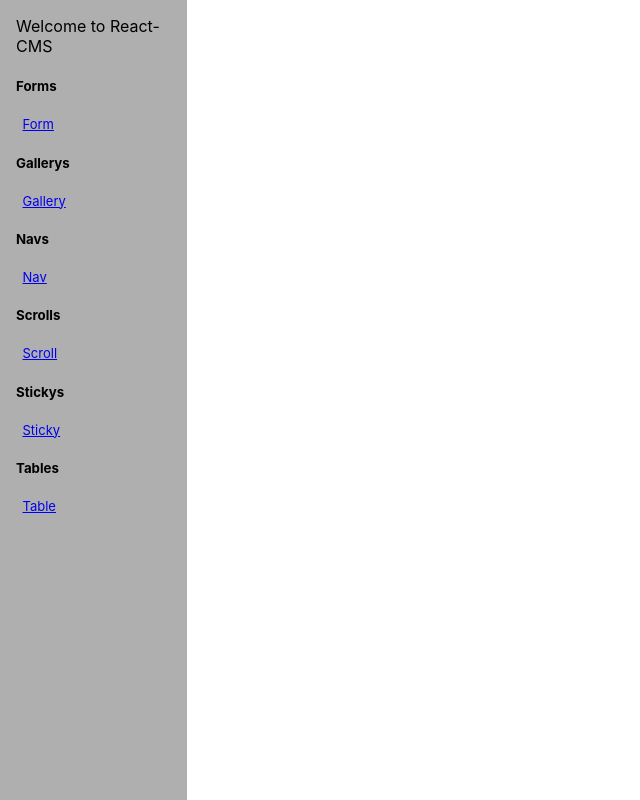
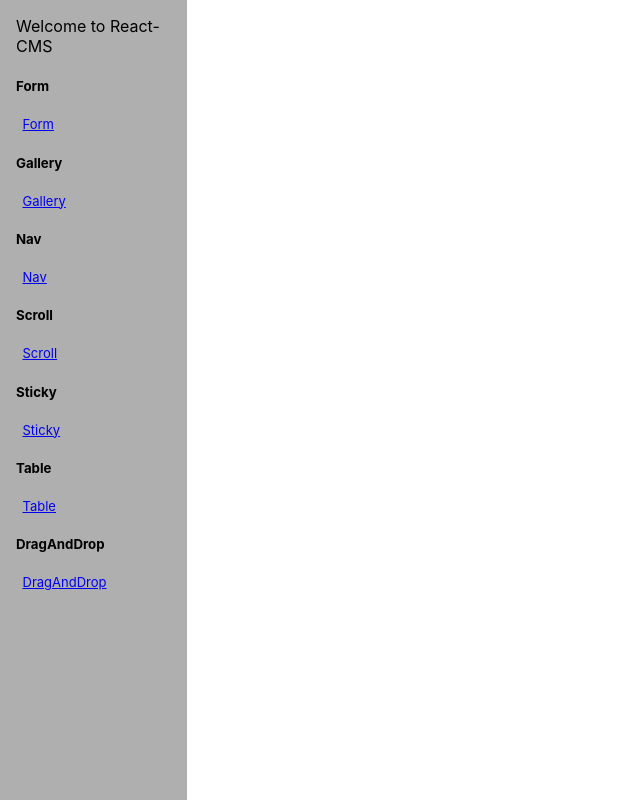
Before and after one commit to marcellerusu/react-components, a React (Create React App) app: page / in a window 1280 px wide. Shown: the whole page, without its empty margins (0-640 px from the left). Built offline with nearby package versions, Linux system fonts and the light colour scheme.

Commit message:
start work on drag and drop

```diff
--- a/src/App.js
+++ b/src/App.js
@@ -1,7 +1,7 @@
-import ComponentGallery from './gallery';
+import ComponentLibrary from './componentLibrary';
 
 function App() {
-  return <ComponentGallery/>;
+  return <ComponentLibrary/>;
 }
 
 export default App;
--- a/src/gallery/index.js
+++ b/src/componentLibrary/index.js
@@ -10,19 +10,19 @@ import NavExample from '../components/nav/example';
 import ScrollExample from '../components/scroll/example';
 import StickyExample from '../components/sticky/example';
 import TableExample from '../components/table/example';
+import DragAndDropExample from '../components/dragAndDrop/example';
 
 const ComponentExamples = new Map([
-  ['FormExample', FormExample],
-  ['GalleryExample', GalleryExample],
+  ['Form', FormExample],
+  ['Gallery', GalleryExample],
   // ['LongListExample', LongListExample],
-  ['NavExample', NavExample],
+  ['Nav', NavExample],
   // ['OverlayExample', OverlayExample],
-  ['ScrollExample', ScrollExample],
-  ['StickyExample', StickyExample],
-  ['TableExample', TableExample]
+  ['Scroll', ScrollExample],
+  ['Sticky', StickyExample],
+  ['Table', TableExample],
+  ['DragAndDrop', DragAndDropExample]
 ]);
-
-const toItemName = key => key.match(/[A-Z][a-z]+/g)[0];
 
 export default () => (
   <Router>
@@ -32,9 +32,9 @@ export default () => (
           Welcome to React-CMS
         </Header>
         {[...ComponentExamples.map(([key]) => (
-          <Section key={`link-to-${key}`} title={toItemName(key) + 's'}>
+          <Section key={`link-to-${key}`} title={key}>
             <Item>
-              <Link to={`/${key}`}>{toItemName(key)}</Link>
+              <Link to={`/${key}`}>{key}</Link>
             </Item>
           </Section>
         )).values()]}
--- /dev/null
+++ b/src/components/dragAndDrop/example.js
@@ -0,0 +1,57 @@
+import {useState} from 'react';
+import styled from 'styled-components';
+
+const List = styled.ul`
+`;
+
+const Item = styled.li`
+`;
+
+const initItems = Array.from({length: 10}, (_, i) => i + 1);
+
+const reorder = (arr, from, to) => {
+  const [item] = arr.splice(from, 1);
+  return [...arr.slice(0, to), item, ...arr.slice(to)];
+};
+
+// TODO: clean up!
+const DragAndDropExample = () => {
+  const [dragging, setDragging] = useState(null);
+  const [dragOver, setDragOver] = useState(null);
+  const [items, setItems] = useState(initItems);
+  const onDrag = item => e => {
+    if (item === dragging) return;
+    setDragging(item);
+    e.dataTransfer.dropEffect = 'move';
+  };
+
+  const onDrop = e => {
+    e.stopPropagation();
+    e.preventDefault();
+    setItems(reorder(items, dragging, dragOver));
+    setDragging(null);
+    setDragOver(null);
+  };
+
+  return (
+    <List>
+      {items.map((item, i) => (
+        <Item
+          key={item}
+          onDrag={onDrag(i)}
+          onDragOver={e => {
+            e.stopPropagation();
+            e.preventDefault();
+            if (dragOver !== i) setDragOver(i);
+          }}
+          onDrop={onDrop}
+          draggable
+        >
+          {item}
+        </Item>
+      ))}
+    </List>
+  );
+};
+
+export default DragAndDropExample;
```
Also changed, not shown: 1 other file (tests, documents, lock files or other folders).
